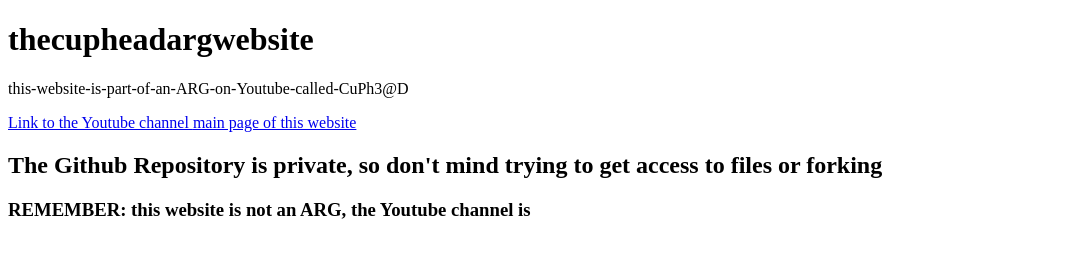
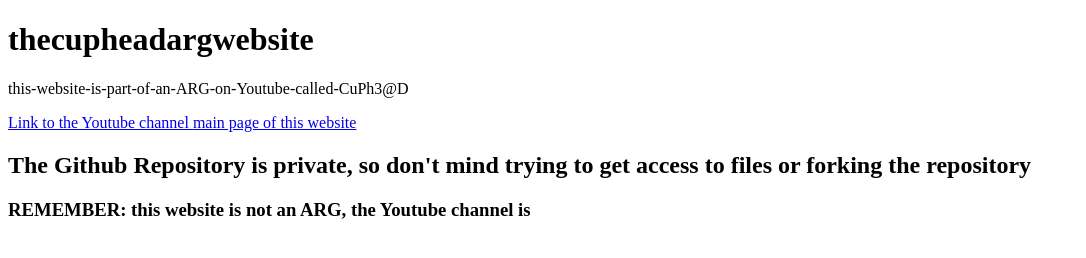
Before and after one commit to thecupheadarg/thecupheadargwebsite, a plain HTML site: page README.html in a window 1280 px wide. Shown: the whole page, without its empty margins (0-1086 px from the left). Drawn offline with Linux system fonts and the light colour scheme.

Commit message:
Updated README.html

```diff
--- a/README.html
+++ b/README.html
@@ -5,5 +5,5 @@
 <p>this-website-is-part-of-an-ARG-on-Youtube-called-CuPh3@D</p>
 <a href="https://youtube.com/@thecupheadarg" >Link to the Youtube channel
 <a href="https://thecupheadarg.github.io/thecupheadargwebsite/" >main page of this website</a>
-<h2>The Github Repository is private, so don't mind trying to get access to files or forking</h2>
+<h2>The Github Repository is private, so don't mind trying to get access to files or forking the repository</h2>
 <h3>REMEMBER: this website is not an ARG, the Youtube channel is</h3>
```
